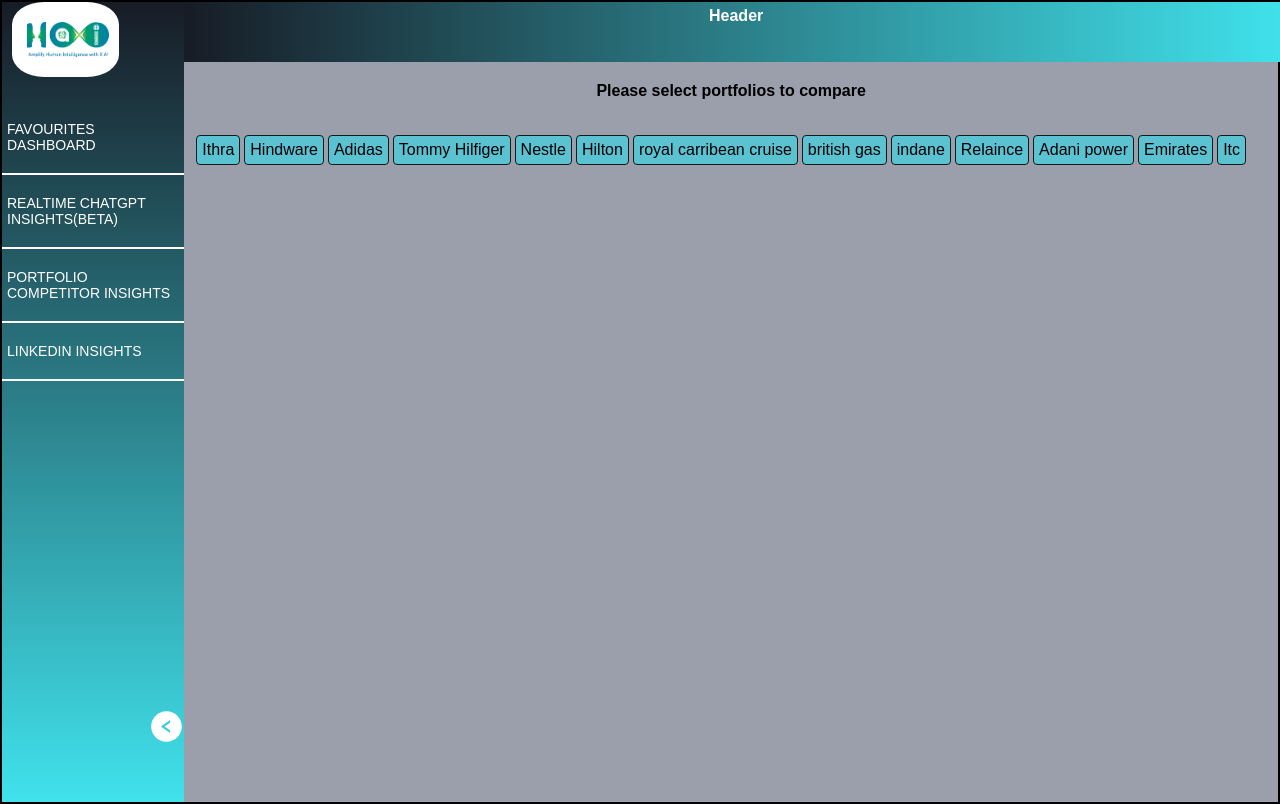
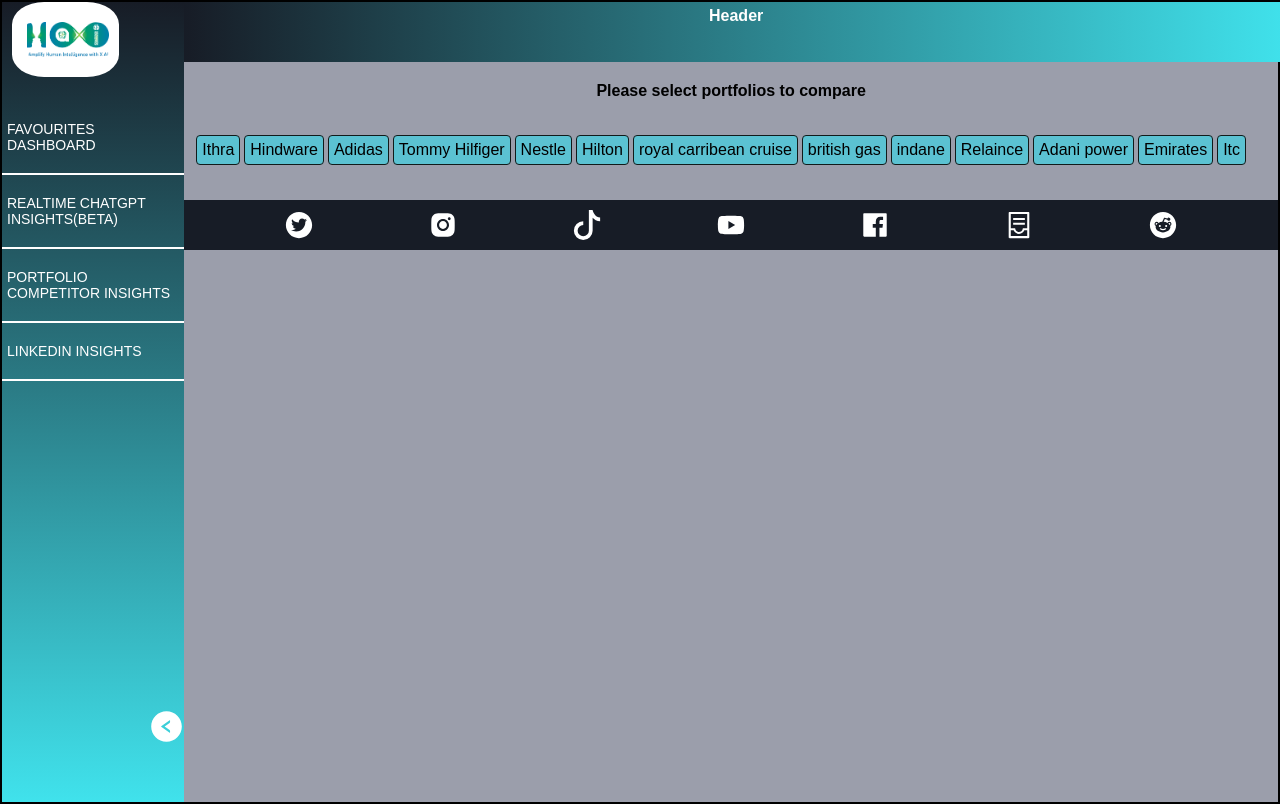
Before and after one commit to AmanMayank/HiaxAssignment, a React (Create React App) app: page / in a window 1280 px wide. Built offline with nearby package versions, Linux system fonts and the light colour scheme.

Commit message:
SocialMediaHeaderUiAdded

```diff
--- a/src/components/Content.js
+++ b/src/components/Content.js
@@ -1,4 +1,14 @@
 import styled from "styled-components";
+import {
+  AiFillTwitterCircle,
+  AiFillInstagram,
+  AiFillYoutube,
+  AiFillFacebook,
+  AiOutlineContainer,
+  AiFillRedditCircle,
+} from "react-icons/ai";
+
+import { BsTiktok } from "react-icons/bs";
 
 function Content() {
   const companies = [
@@ -18,9 +28,9 @@
   ];
 
   const renderedList = companies.map((company) => {
-    console.log(company);
     return <NavItem key={company}>{company}</NavItem>;
   });
+
   return (
     <Container>
       <Header>
@@ -32,6 +42,30 @@
       </Title>
 
       <NavMenu>{renderedList}</NavMenu>
+
+      <SocialMediaHeader>
+        <Logo>
+          <AiFillTwitterCircle />
+        </Logo>
+        <Logo>
+          <AiFillInstagram />
+        </Logo>
+        <Logo>
+          <BsTiktok />
+        </Logo>
+        <Logo>
+          <AiFillYoutube />
+        </Logo>
+        <Logo>
+          <AiFillFacebook />
+        </Logo>
+        <Logo>
+          <AiOutlineContainer />
+        </Logo>
+        <Logo>
+          <AiFillRedditCircle />
+        </Logo>
+      </SocialMediaHeader>
     </Container>
   );
 }
@@ -83,4 +117,30 @@
   }
 `;
 
+const SocialMediaHeader = styled.div`
+  margin-top: 20px;
+  height: 40px;
+  background-color: #171c26;
+  display: flex;
+  padding: 5px 100px;
+  justify-content: space-between;
+  text-align: center;
+`;
+
+const Logo = styled.div`
+  padding: 5px 0;
+  display: inline-block;
+  color: white;
+  font-size: 30px;
+  background: linear-gradient(#5bc2d2 0 0) var(--p, 0) / var(--p, 0) no-repeat;
+  transition: 0.4s, background-position 0s;
+
+  &:hover {
+    transform: scale(1.3);
+    --p: 100%;
+    color: #191f20;
+    cursor: pointer;
+  }
+`;
+
 export default Content;
```
